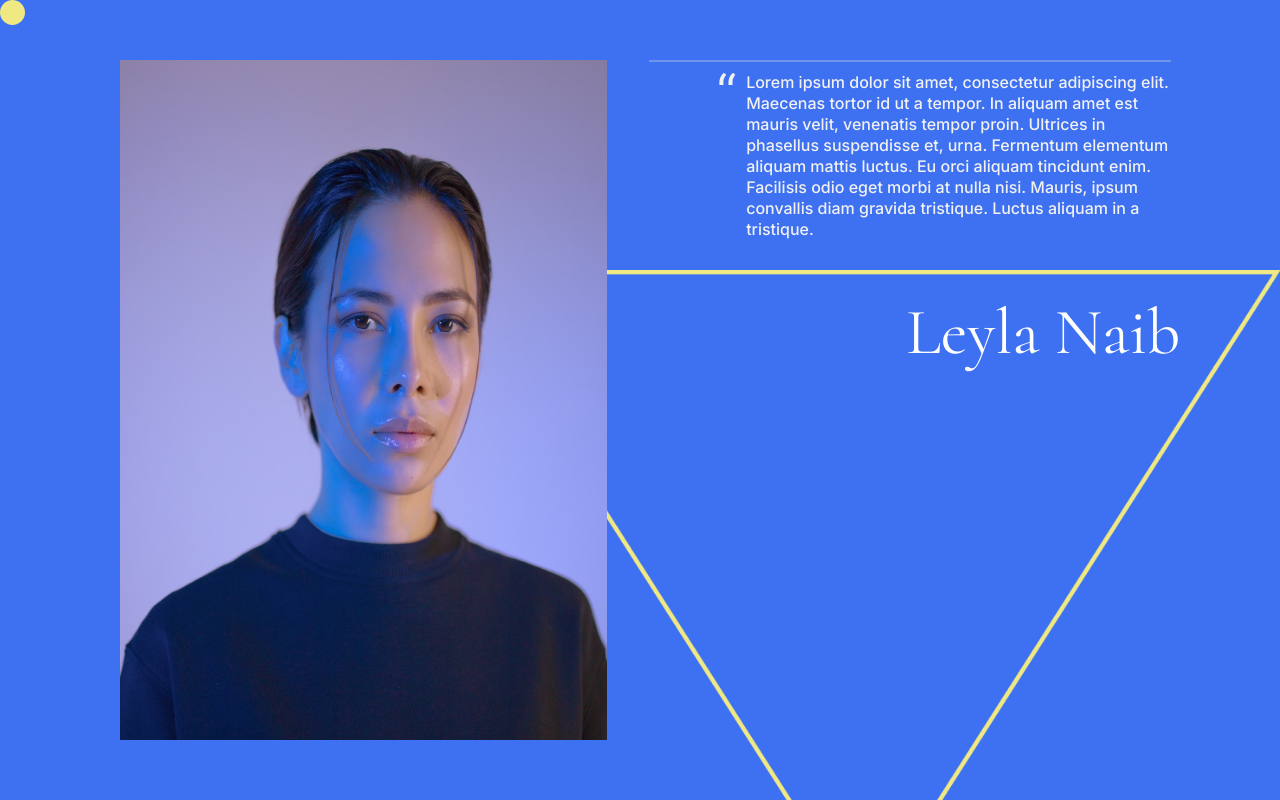
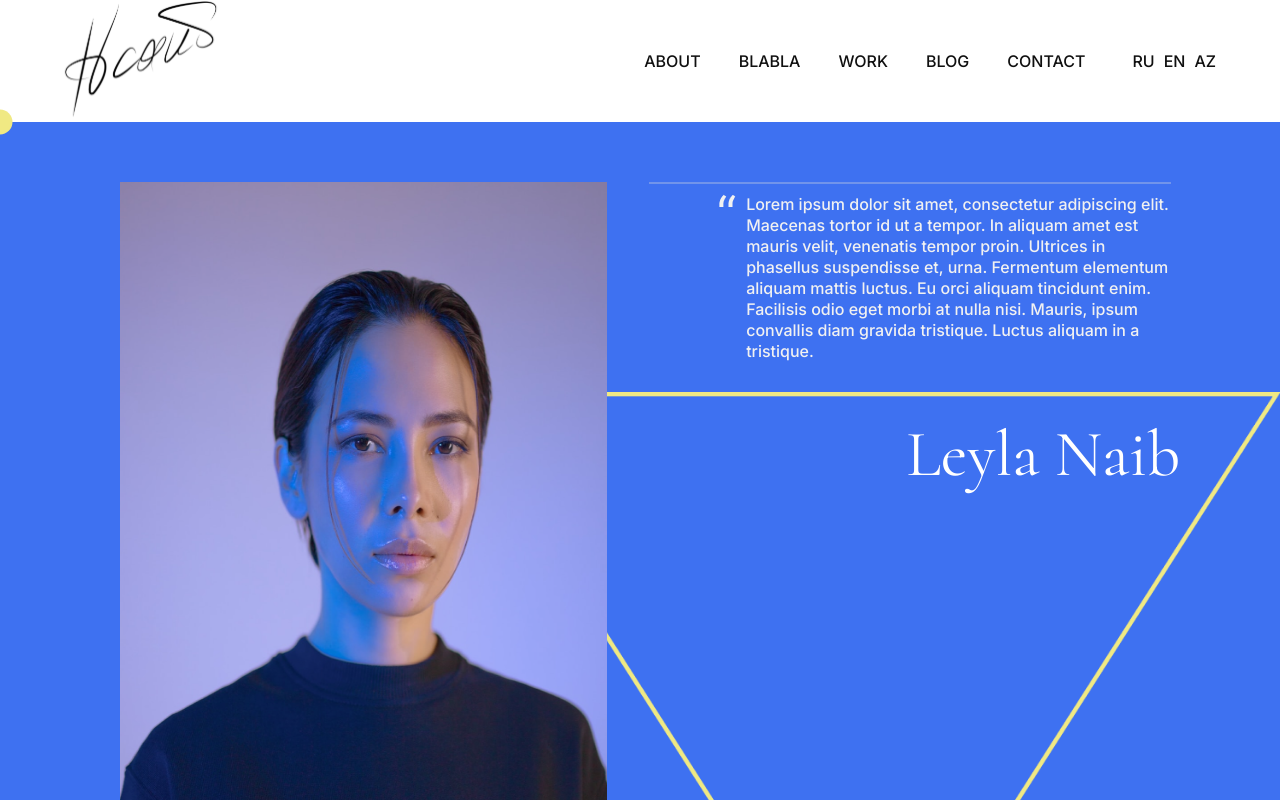
Before and after one commit to azadsarxanli/Leyla_Naib, a React (Create React App) app: page / in a window 1280 px wide. Shown: the top 800 px of the page. Built offline with nearby package versions, Linux system fonts and the light colour scheme.

Commit message:
cursor and header

```diff
--- a/package.json
+++ b/package.json
@@ -6,11 +6,12 @@
     "@testing-library/jest-dom": "^5.16.4",
     "@testing-library/react": "^12.1.4",
     "@testing-library/user-event": "^13.5.0",
+    "magicmouse.js": "^1.2.1",
     "node-sass": "^7.0.1",
     "react": "^18.0.0",
     "react-dom": "^18.0.0",
     "react-router-dom": "^6.3.0",
-    "react-scripts": "5.0.0",
+    "react-scripts": "^5.0.0",
     "web-vitals": "^2.1.4"
   },
   "scripts": {
--- a/src/App.js
+++ b/src/App.js
@@ -1,17 +1,19 @@
-import React from 'react';
-import CustomCursor from './components/CustomCursor';
-import Footer from './components/Footer';
-import Home from './components/Home/Home';
-import './styles/styles.scss';
+import React from "react";
+import CustomCursor from "./components/CustomCursor";
+import Footer from "./components/Footer";
+import Header from "./components/Header";
+import Home from "./components/Home/Home";
+import "./styles/styles.scss";
 
 const App = () => {
   return (
     <>
+      <Header />
       <CustomCursor />
       <Home />
       <Footer />
     </>
-    )
-}
+  );
+};
 
 export default App;
--- a/src/components/CustomCursor/CustomCursor.scss
+++ b/src/components/CustomCursor/CustomCursor.scss
@@ -3,10 +3,18 @@
   border-radius: 50%;
   width: 25px;
   height: 25px;
-    background-color: #F0E983;
+  background-color: #f0e983;
+  transform: translate(-50%, -50%);
+  transform-origin: 100% 100%;
   // border: 2px solid black;
+  cursor: none;
+  overflow: hidden;
+  // transform: translate3d(0, 0, 0);
+  position: fixed;
+  //   transition: all 300ms ease;
   pointer-events: none;
-    overflow: hidden;
-    transform: translate3d(0, 0, 0);
-    position: fixed;
+  transition-property: width;
+  &:hover {
+    cursor: none;
   }
+}
--- a/src/components/CustomCursor/index.js
+++ b/src/components/CustomCursor/index.js
@@ -1,23 +1,23 @@
-import { useEffect, useRef } from 'react';
-import './CustomCursor.scss';
+import { useEffect, useRef } from "react";
+import "./CustomCursor.scss";
 
 const CustomCursor = () => {
-    const appCursor = useRef(null);
+  const appCursor = useRef(null);
 
-    useEffect(() => {
-        document.addEventListener("mousemove", (event) => {
-            const { clientX, clientY } = event;
-            const mouseX = clientX - appCursor.current.clientWidth / 2;
-            const mouseY = clientY - appCursor.current.clientHeight / 2;
-            appCursor.current.style.transform = `translate3d(${mouseX}px, ${mouseY}px, 0)`;
-        });
+  useEffect(() => {
+    document.addEventListener("mousemove", (event) => {
+      //   const { clientX, clientY } = event;
+      //   const mouseX = clientX - appCursor.current.clientWidth / 2;
+      //   const mouseY = clientY - appCursor.current.clientHeight / 2;
+      //   appCursor.current.style.transform = `translate3d(${mouseX}px, ${mouseY}px, 0)`;
+      appCursor.current.style.top = event.clientY + "px";
+      appCursor.current.style.left = event.clientX + "px";
+    });
 
-        return () => {};
-    }, []);
+    return () => {};
+  }, [appCursor]);
 
-    return (
-        <div className="app-cursor " ref={appCursor}></div>
-    )
-}
+  return <div className="app-cursor " ref={appCursor}></div>;
+};
 
 export default CustomCursor;
--- /dev/null
+++ b/src/components/Header/Header.scss
@@ -0,0 +1,41 @@
+@import "../../styles/styles.scss";
+
+.header {
+  color: $blackColorContacts;
+  width: 100%;
+  display: flex;
+  justify-content: space-between;
+  background-color: transparent;
+  align-items: center;
+  padding: 0 5%;
+  font-family: "Inter";
+  font-weight: 500;
+  text-transform: uppercase;
+  //   nav,
+  //   .logo {
+  //     flex: 1;
+  //   }
+  nav {
+    ul {
+      display: flex;
+      align-items: center;
+      justify-content: space-between;
+      &.navigation {
+        li {
+          margin-left: 38px;
+          &:first-child {
+            margin-left: 0;
+          }
+          &:hover {
+            cursor: pointer;
+          }
+          &.language {
+            li {
+              margin-left: 9px;
+            }
+          }
+        }
+      }
+    }
+  }
+}
--- /dev/null
+++ b/src/components/Header/index.js
@@ -0,0 +1,32 @@
+import React from "react";
+import Logo from "../../assets/images/logo.svg";
+
+import "./Header.scss";
+
+const Header = () => {
+  return (
+    <header className="header">
+      <div className="logo">
+        <img src={Logo} alt="logo" />
+      </div>
+      <nav>
+        <ul className="navigation">
+          <li className="magic-hover magic-hover__square">ABout</li>
+          <li>blabla</li>
+          <li>work</li>
+          <li>blog</li>
+          <li>contact</li>
+          <li className="language">
+            <ul>
+              <li>Ru</li>
+              <li>en</li>
+              <li>az</li>
+            </ul>
+          </li>
+        </ul>
+      </nav>
+    </header>
+  );
+};
+
+export default Header;
--- a/src/styles/styles.scss
+++ b/src/styles/styles.scss
@@ -1,12 +1,20 @@
-@import './variables.scss';
-@import './inheritances.scss';
-@import './mixins.scss';
+@import "./variables.scss";
+@import "./inheritances.scss";
+@import "./mixins.scss";
 
 * {
   box-sizing: border-box;
   margin: 0;
   padding: 0;
   text-decoration: none;
+  cursor: none;
   list-style: none;
   outline: none;
+  -webkit-touch-callout: none;
+  -webkit-user-select: none;
+  -khtml-user-select: none;
+  -moz-user-select: none;
+  -ms-user-select: none;
+  user-select: none;
+  text-decoration: none;
 }
```
Also changed, not shown: src/assets/images/logo.svg (added), 1 other file (tests, documents, lock files or other folders). Lines whose indentation alone changed are shown as unchanged.
